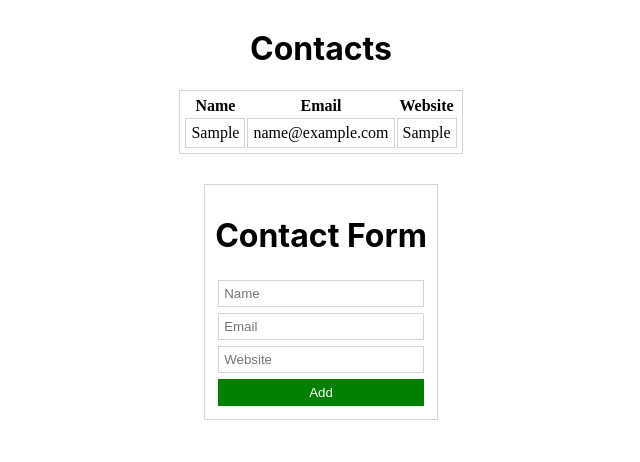
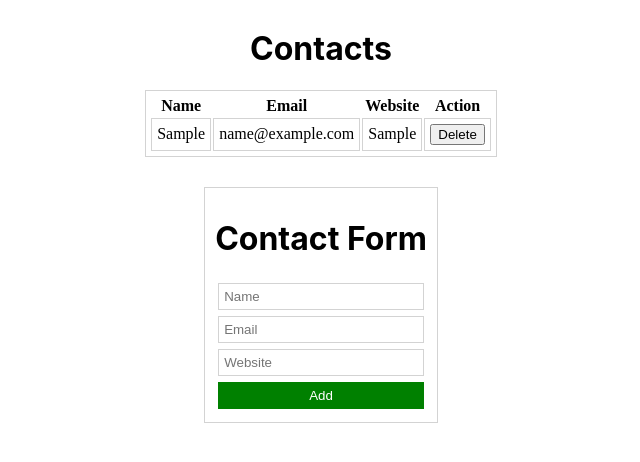
Before and after one commit to GarethTorres/react-ContactList, a React (Create React App) app: page / in a window 1280 px wide. Both pictures are taken after typing "Sample", "name@example.com", "Sample" into the empty fields and a click on the button "Add". Shown: the top 462 px of the page, without its empty margins (319-959 px from the left). Built offline with nearby package versions, Linux system fonts and the light colour scheme; no server answers.

Commit message:
Update App.js

```diff
--- a/src/App.js
+++ b/src/App.js
@@ -40,6 +40,12 @@ export default function App() {
     form.reset();
   };
 
+  const handleDelete = (index) => {
+    setContacts((prevContacts) =>
+      prevContacts.filter((_, contactIndex) => contactIndex !== index)
+    );
+  };
+
   return (
     <div className="container">
       <h1>Contacts</h1>
@@ -49,6 +55,7 @@ export default function App() {
             <th>Name</th>
             <th>Email</th>
             <th>Website</th>
+            <th>Action</th>
           </tr>
         </thead>
         <tbody>
@@ -57,6 +64,14 @@ export default function App() {
               <td>{contact.name}</td>
               <td>{contact.email}</td>
               <td>{contact.website}</td>
+              <td>
+                <button
+                  className="btn-delete"
+                  onClick={() => handleDelete(index)}
+                >
+                  Delete
+                </button>
+              </td>
             </tr>
           ))}
         </tbody>
@@ -66,7 +81,9 @@ export default function App() {
         <input className="input" placeholder="Name" />
         <input className="input" placeholder="Email" />
         <input className="input" placeholder="Website" />
-        <button className="btn" type="submit">Add</button>
+        <button className="btn" type="submit">
+          Add
+        </button>
       </form>
     </div>
   );
```
